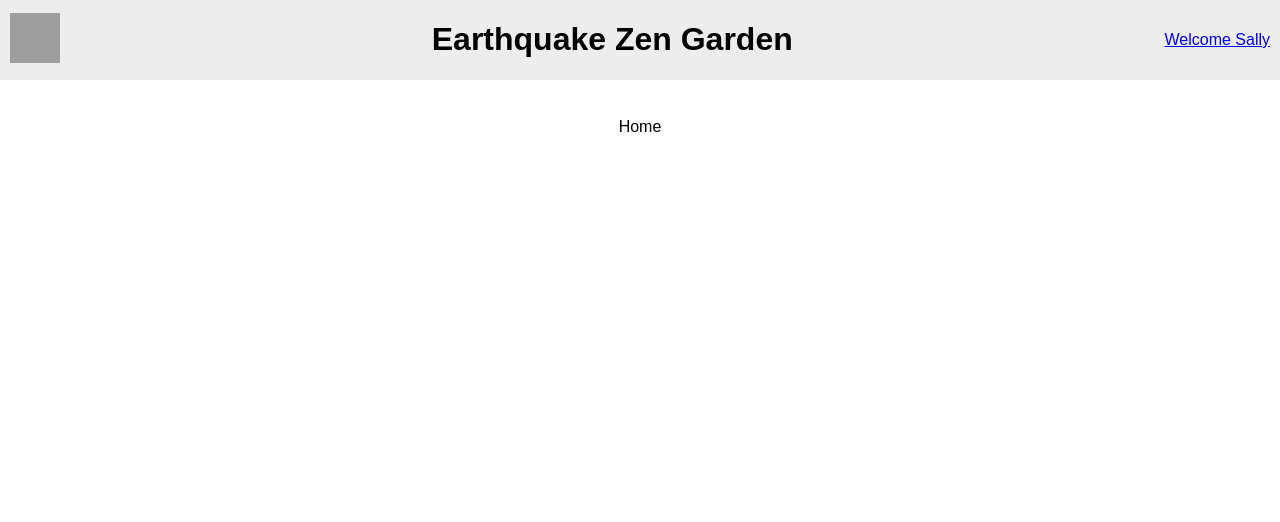
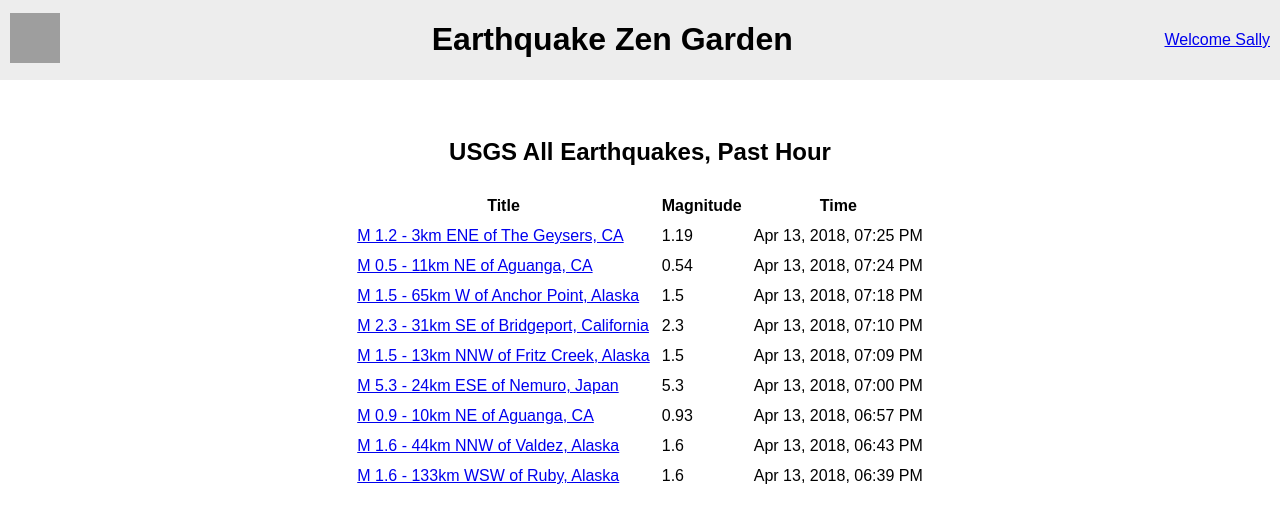
Before and after one commit to gauravgampa/earthquake-zen-garden, a React app: page / in a window 1280 px wide. Shown: the top 522 px of the page. Built offline with nearby package versions, Linux system fonts and the light colour scheme; grey boxes are pictures that could not be loaded.

Commit message:
Creating applications home page
Creating applications home page that displays a list of eartquake data
and ability navigate to specific details

```diff
--- a/src/App.scss
+++ b/src/App.scss
@@ -8,6 +8,10 @@ body {
   margin: 0px;
 }
 
+table {
+  border-spacing: 10px;
+}
+
 .content {
   @extend .flex-column;
   align-items: center;
--- a/src/pages/Home.jsx
+++ b/src/pages/Home.jsx
@@ -1,7 +1,50 @@
+import "./Home.scss";
+
+import { Link } from "react-router-dom";
 import React from "react";
+import { getFormattedDate } from "utils/date";
 
-const Home = () => {
-  return <div>Home</div>;
+const Home = ({ data }) => {
+  const { metadata, features } = data;
+  const headers = { Title: "title", Magnitude: "mag", Time: "time" };
+
+  return (
+    <>
+      <h2>{metadata.title}</h2>
+      <div className="home-page">
+        <table>
+          <thead>
+            <tr>
+              {Object.keys(headers).map((header) => {
+                return <th key={header}>{header}</th>;
+              })}
+            </tr>
+          </thead>
+          <tbody>
+            {features.map((feature) => {
+              const { properties } = feature;
+              const { title, time, mag } = properties;
+              return (
+                <tr key={feature.id}>
+                  <td>
+                    <Link to={`detail/${feature.id}`}>{title}</Link>
+                  </td>
+                  <td>{mag}</td>
+                  <td>
+                    {getFormattedDate(
+                      new Date(time) || undefined,
+                      "month date, year, hr:min clockType",
+                      { month: "short", clockType: "12-hr" }
+                    )}
+                  </td>
+                </tr>
+              );
+            })}
+          </tbody>
+        </table>
+      </div>
+    </>
+  );
 };
 
 export default Home;
--- /dev/null
+++ b/src/pages/Home.scss
@@ -0,0 +1,6 @@
+@import "styles/flex";
+
+.home-page {
+  @extend .flex-column;
+  align-items: center;
+}
--- /dev/null
+++ b/src/utils/date.jsx
@@ -0,0 +1,144 @@
+const replaceAll = (mapObj, str) => {
+  const regex = new RegExp(Object.keys(mapObj).join("|"), "gi");
+  return str.replace(regex, function (matched) {
+    return mapObj[matched] || "";
+  });
+};
+
+const formatDateNumeric = (n, option) => {
+  if (option === "numeric") {
+    return n.toString();
+  }
+  if (n < 10) {
+    return "0" + n;
+  }
+  return n.toString();
+};
+
+const getDayFromDate = (date, option) => {
+  const days = [
+    "Sunday",
+    "Monday",
+    "Tuesday",
+    "Wednesday",
+    "Thursday",
+    "Friday",
+    "Saturday",
+  ];
+  if (option === "short") {
+    return days[date.getDay()].substr(0, 3);
+  }
+  return days[date.getDay()];
+};
+
+const getMonthFromDate = (date, option) => {
+  const months = [
+    "January",
+    "February",
+    "March",
+    "April",
+    "May",
+    "June",
+    "July",
+    "August",
+    "September",
+    "October",
+    "November",
+    "December",
+  ];
+  if (option === "numeric" || option === "2-digit") {
+    return formatDateNumeric(date.getMonth() + 1, option);
+  }
+  if (option === "short") {
+    return months[date.getMonth()].substr(0, 3);
+  }
+  return months[date.getMonth()];
+};
+
+const getYearFromDate = (date, option) => {
+  if (option === "2-digit") {
+    return date.getFullYear().toString().substr(-2);
+  }
+  return date.getFullYear().toString();
+};
+
+const getHourFromDate = (date, option, clockType) => {
+  let hours = date.getHours();
+  if (clockType === "12-hr") {
+    const timeFormat = hours >= 12 ? "PM" : "AM";
+    if (hours > 12) hours -= 12;
+    return [formatDateNumeric(hours === 0 ? 12 : hours, option), timeFormat];
+  }
+  return [formatDateNumeric(hours, option), undefined];
+};
+
+/***
+ *
+ * ========= valid date options ===========
+ *   date: numeric, 2-digit
+ *   month: numeric, 2-digit, short
+ *   year: numeric, 2-digit
+ *   day: short, long
+ *   hr: numeric, 2-digit
+ *   min: numeric, 2-digit
+ *   sec: numeric, 2-digit
+ *   clockType: 12-hr, 24-hr
+ */
+
+export const getFormattedDate = (date, formatString, dateOptions) => {
+  const dateOptionKeys = [
+    "date",
+    "month",
+    "year",
+    "day",
+    "hr",
+    "min",
+    "sec",
+    "clockType",
+  ];
+  const optionObj = dateOptions || { clockType: "12-hr" };
+  const fmtString = "day month date, year hr:min:sec";
+  const newDate = typeof date === "number" ? getDateFromUnixTime(date) : date;
+  if (newDate) {
+    const mapObj = {};
+    dateOptionKeys.forEach((key) => {
+      if (key === "clockType" || !fmtString.includes(key)) {
+        return;
+      }
+      switch (key) {
+        case "day":
+          mapObj[key] = getDayFromDate(newDate, optionObj[key]);
+          return;
+        case "month":
+          mapObj[key] = getMonthFromDate(newDate, optionObj[key]);
+          return;
+        case "year":
+          mapObj[key] = getYearFromDate(newDate, optionObj[key]);
+          return;
+        case "date":
+          mapObj[key] = formatDateNumeric(newDate.getDate(), optionObj[key]);
+          return;
+        case "hr":
+          const [hour, timeFormat] = getHourFromDate(
+            newDate,
+            optionObj[key],
+            optionObj["clockType"]
+          );
+          mapObj[key] = hour;
+          if (timeFormat) mapObj["clockType"] = timeFormat;
+          return;
+        case "min":
+          mapObj[key] = formatDateNumeric(newDate.getMinutes(), optionObj[key]);
+          return;
+        case "sec":
+          mapObj[key] = formatDateNumeric(newDate.getSeconds(), optionObj[key]);
+          return;
+      }
+    });
+    return replaceAll(
+      mapObj,
+      formatString || "day month date, year hr:min:sec clockType"
+    );
+  }
+  return undefined;
+};
--- a/webpack.config.js
+++ b/webpack.config.js
@@ -23,6 +23,7 @@ module.exports = {
       hooks: path.resolve(__dirname, "src/hooks"),
       pages: path.resolve(__dirname, "src/pages"),
       styles: path.resolve(__dirname, "src/styles"),
+      utils: path.resolve(__dirname, "src/utils"),
     },
   },
   module: {
```
